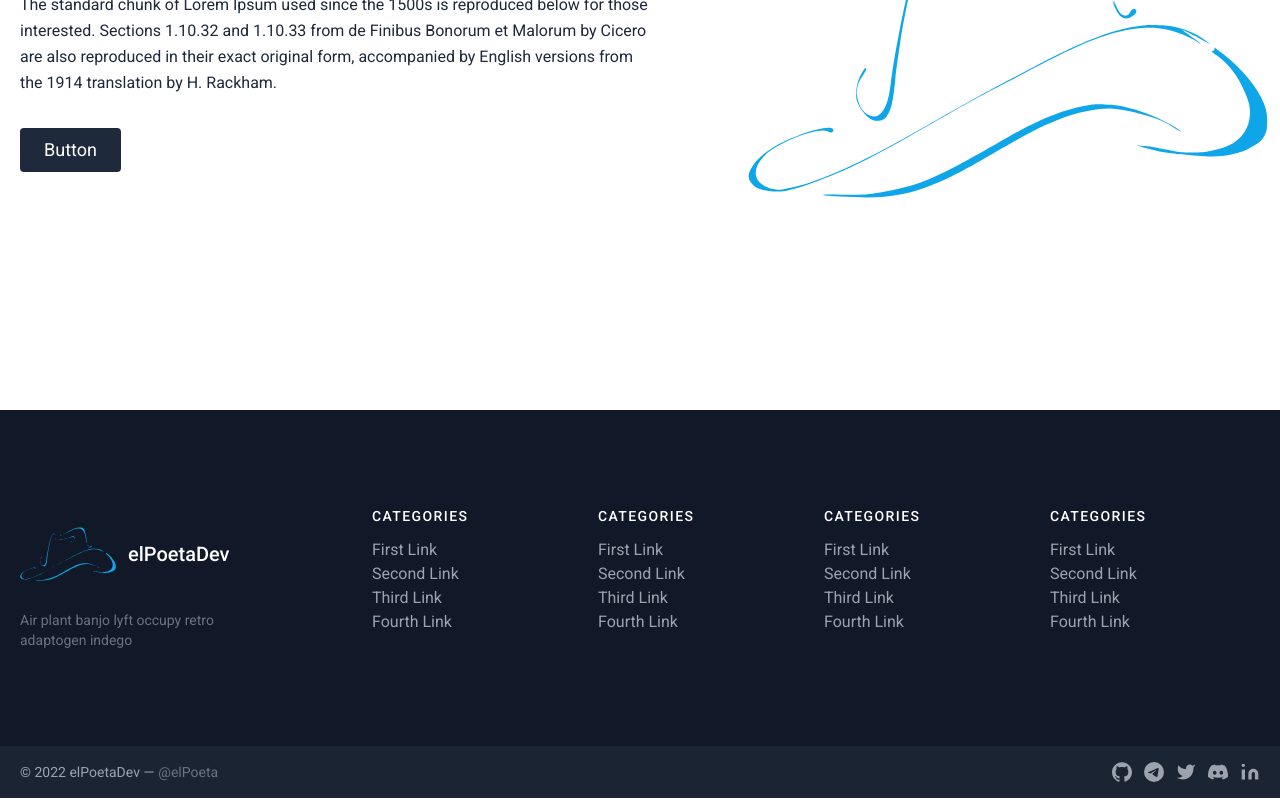
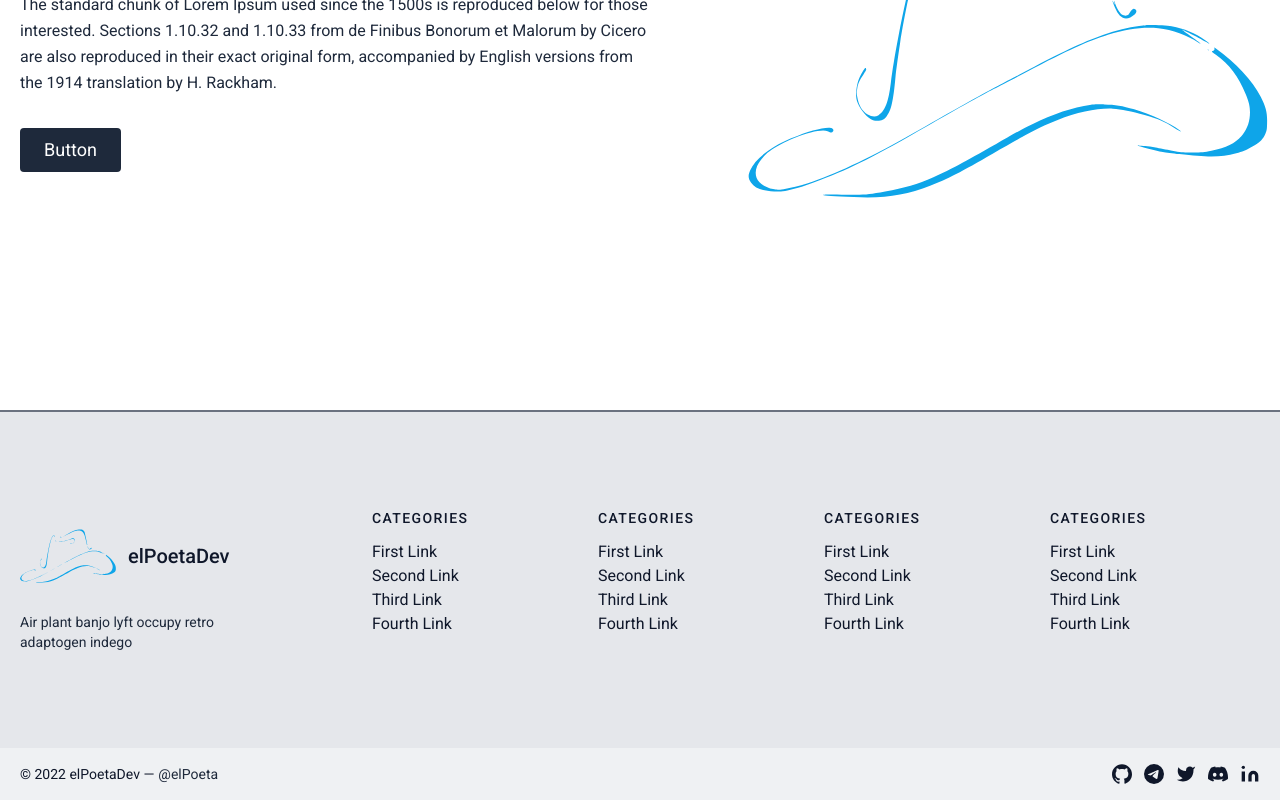
Before and after one commit to elPoeta/elpoetadev, a Next.js app: page / in a window 1280 px wide. Shown: the part 372-1172 px from the top of the page. Built offline with nearby package versions, Linux system fonts and the light colour scheme.

Commit message:
refactor footer styles

```diff
--- a/components/footer/Footer.tsx
+++ b/components/footer/Footer.tsx
@@ -3,117 +3,117 @@ import { Logo } from '../header/Logo'
 
 export const Footer = () => {
   return (
-    <footer className="text-gray-400 bg-gray-900 body-font">
+    <footer className="text-slate-900 bg-gray-200 dark:text-gray-200 dark:bg-slate-900 body-font border-t-2 border-t-gray-500 dark:border-t-slate-800">
       <div className="container px-5 py-24 mx-auto flex md:items-center lg:items-start md:flex-row md:flex-nowrap flex-wrap flex-col">
         <div className="w-64 flex-shrink-0 md:mx-0 mx-auto text-center md:text-left">
-          <a className="flex title-font font-medium items-center md:justify-start justify-center text-white">
+          <a className="flex title-font font-medium items-center md:justify-start justify-center text-slate-900 dark:text-gray-200">
        <Logo fill='#0ea5e9' classNames="w-16 h-16 md:w-24 md:h-24" strokeWidth={0.80277747}  />
             <span className="ml-3 text-xl">elPoetaDev</span>
           </a>
-          <p className="mt-2 text-sm text-gray-500">Air plant banjo lyft occupy retro adaptogen indego</p>
+          <p className="mt-2 text-sm  text-slate-800 dark:text-gray-400">Air plant banjo lyft occupy retro adaptogen indego</p>
         </div>
         <div className="flex-grow flex flex-wrap md:pl-20 -mb-10 md:mt-0 mt-10 md:text-left text-center">
           <div className="lg:w-1/4 md:w-1/2 w-full px-4">
-            <h2 className="title-font font-medium text-white tracking-widest text-sm mb-3">CATEGORIES</h2>
+            <h2 className="title-font font-medium text-slate-900 dark:text-gray-200 tracking-widest text-sm mb-3">CATEGORIES</h2>
             <nav className="list-none mb-10">
               <li>
-                <a className="text-gray-400 hover:text-white">First Link</a>
+                <a className="text-slate-900 dark:text-gray-200 hover:text-slate-700 dark:hover:text-white">First Link</a>
               </li>
               <li>
-                <a className="text-gray-400 hover:text-white">Second Link</a>
+                <a className="text-slate-900 dark:text-gray-200 hover:text-slate-700 dark:hover:text-white">Second Link</a>
               </li>
               <li>
-                <a className="text-gray-400 hover:text-white">Third Link</a>
+                <a className="text-slate-900 dark:text-gray-200 hover:text-slate-700 dark:hover:text-white">Third Link</a>
               </li>
               <li>
-                <a className="text-gray-400 hover:text-white">Fourth Link</a>
+                <a className="text-slate-900 dark:text-gray-200 hover:text-slate-700 dark:hover:text-white">Fourth Link</a>
               </li>
             </nav>
           </div>
           <div className="lg:w-1/4 md:w-1/2 w-full px-4">
-            <h2 className="title-font font-medium text-white tracking-widest text-sm mb-3">CATEGORIES</h2>
+            <h2 className="title-font font-medium text-slate-900 dark:text-gray-200 tracking-widest text-sm mb-3">CATEGORIES</h2>
             <nav className="list-none mb-10">
               <li>
-                <a className="text-gray-400 hover:text-white">First Link</a>
+                <a className="text-slate-900 dark:text-gray-200 hover:text-slate-700 dark:hover:text-white">First Link</a>
               </li>
               <li>
-                <a className="text-gray-400 hover:text-white">Second Link</a>
+                <a className="text-slate-900 dark:text-gray-200 hover:text-slate-700 dark:hover:text-white">Second Link</a>
               </li>
               <li>
-                <a className="text-gray-400 hover:text-white">Third Link</a>
+                <a className="text-slate-900 dark:text-gray-200 hover:text-slate-700 dark:hover:text-white">Third Link</a>
               </li>
               <li>
-                <a className="text-gray-400 hover:text-white">Fourth Link</a>
+                <a className="text-slate-900 dark:text-gray-200 hover:text-slate-700 dark:hover:text-white">Fourth Link</a>
               </li>
             </nav>
           </div>
           <div className="lg:w-1/4 md:w-1/2 w-full px-4">
-            <h2 className="title-font font-medium text-white tracking-widest text-sm mb-3">CATEGORIES</h2>
+            <h2 className="title-font font-medium text-slate-900 dark:text-gray-200 tracking-widest text-sm mb-3">CATEGORIES</h2>
             <nav className="list-none mb-10">
               <li>
-                <a className="text-gray-400 hover:text-white">First Link</a>
+                <a className="text-slate-900 dark:text-gray-200 hover:text-slate-700 dark:hover:text-white">First Link</a>
               </li>
               <li>
-                <a className="text-gray-400 hover:text-white">Second Link</a>
+                <a className="text-slate-900 dark:text-gray-200 hover:text-slate-700 dark:hover:text-white">Second Link</a>
               </li>
               <li>
-                <a className="text-gray-400 hover:text-white">Third Link</a>
+                <a className="text-slate-900 dark:text-gray-200 hover:text-slate-700 dark:hover:text-white">Third Link</a>
               </li>
               <li>
-                <a className="text-gray-400 hover:text-white">Fourth Link</a>
+                <a className="text-slate-900 dark:text-gray-200 hover:text-slate-700 dark:hover:text-white">Fourth Link</a>
               </li>
             </nav>
           </div>
           <div className="lg:w-1/4 md:w-1/2 w-full px-4">
-            <h2 className="title-font font-medium text-white tracking-widest text-sm mb-3">CATEGORIES</h2>
+            <h2 className="title-font font-medium text-slate-900 dark:text-gray-200 tracking-widest text-sm mb-3">CATEGORIES</h2>
             <nav className="list-none mb-10">
               <li>
-                <a className="text-gray-400 hover:text-white">First Link</a>
+                <a className="text-slate-900 dark:text-gray-200 hover:text-slate-700 dark:hover:text-white">First Link</a>
               </li>
               <li>
-                <a className="text-gray-400 hover:text-white">Second Link</a>
+                <a className="text-slate-900 dark:text-gray-200 hover:text-slate-700 dark:hover:text-white">Second Link</a>
               </li>
               <li>
-                <a className="text-gray-400 hover:text-white">Third Link</a>
+                <a className="text-slate-900 dark:text-gray-200 hover:text-slate-700 dark:hover:text-white">Third Link</a>
               </li>
               <li>
-                <a className="text-gray-400 hover:text-white">Fourth Link</a>
+                <a className="text-slate-900 dark:text-gray-200 hover:text-slate-700 dark:hover:text-white">Fourth Link</a>
               </li>
             </nav>
           </div>
         </div>
       </div>
-      <div className="bg-gray-800 bg-opacity-75">
+      <div className="bg-gray-100 dark:bg-slate-800 bg-opacity-75">
         <div className="container mx-auto py-4 px-5 flex flex-wrap flex-col sm:flex-row">
-          <p className="text-gray-400 text-sm text-center sm:text-left">© {new Date().getFullYear()} elPoetaDev —
-            <a href="https://github.com/elPoeta" rel="noopener noreferrer" className="text-gray-500 ml-1" target="_blank">@elPoeta</a>
+          <p className="text-slate-900 dark:text-gray-200 text-sm text-center sm:text-left">© {new Date().getFullYear()} elPoetaDev —
+            <a href="https://github.com/elPoeta" rel="noopener noreferrer" className="text-slate-800 dark:text-gray-400 ml-1" target="_blank">@elPoeta</a>
           </p>
           <span className="inline-flex sm:ml-auto sm:mt-0 mt-2 justify-center sm:justify-start">
-            <a className="text-gray-400">
+            <a className="text-slate-900 dark:text-gray-200">
             <svg fill="currentColor" strokeLinecap="round" strokeLinejoin="round" strokeWidth="2" className="w-5 h-5"  role="img" viewBox="0 0 24 24" xmlns="http://www.w3.org/2000/svg">
               <title>GitHub</title>
               <path d="M12 .297c-6.63 0-12 5.373-12 12 0 5.303 3.438 9.8 8.205 11.385.6.113.82-.258.82-.577 0-.285-.01-1.04-.015-2.04-3.338.724-4.042-1.61-4.042-1.61C4.422 18.07 3.633 17.7 3.633 17.7c-1.087-.744.084-.729.084-.729 1.205.084 1.838 1.236 1.838 1.236 1.07 1.835 2.809 1.305 3.495.998.108-.776.417-1.305.76-1.605-2.665-.3-5.466-1.332-5.466-5.93 0-1.31.465-2.38 1.235-3.22-.135-.303-.54-1.523.105-3.176 0 0 1.005-.322 3.3 1.23.96-.267 1.98-.399 3-.405 1.02.006 2.04.138 3 .405 2.28-1.552 3.285-1.23 3.285-1.23.645 1.653.24 2.873.12 3.176.765.84 1.23 1.91 1.23 3.22 0 4.61-2.805 5.625-5.475 5.92.42.36.81 1.096.81 2.22 0 1.606-.015 2.896-.015 3.286 0 .315.21.69.825.57C20.565 22.092 24 17.592 24 12.297c0-6.627-5.373-12-12-12"/>
             </svg>
             </a>
-            <a href="https://t.me/elPoetaDeveloper" rel="noopener noreferrer" target="_blank" className="ml-3 text-gray-400">
+            <a href="https://t.me/elPoetaDeveloper" rel="noopener noreferrer" target="_blank" className="ml-3 text-slate-900 dark:text-gray-200">
               <svg fill="currentColor" stroke="currentColor" strokeLinecap="round" strokeLinejoin="round" strokeWidth="0" className="w-5 h-5" role="img" viewBox="0 0 24 24" xmlns="http://www.w3.org/2000/svg">
                 <title>Telegram</title>
                 <path d="M11.944 0A12 12 0 0 0 0 12a12 12 0 0 0 12 12 12 12 0 0 0 12-12A12 12 0 0 0 12 0a12 12 0 0 0-.056 0zm4.962 7.224c.1-.002.321.023.465.14a.506.506 0 0 1 .171.325c.016.093.036.306.02.472-.18 1.898-.962 6.502-1.36 8.627-.168.9-.499 1.201-.82 1.23-.696.065-1.225-.46-1.9-.902-1.056-.693-1.653-1.124-2.678-1.8-1.185-.78-.417-1.21.258-1.91.177-.184 3.247-2.977 3.307-3.23.007-.032.014-.15-.056-.212s-.174-.041-.249-.024c-.106.024-1.793 1.14-5.061 3.345-.48.33-.913.49-1.302.48-.428-.008-1.252-.241-1.865-.44-.752-.245-1.349-.374-1.297-.789.027-.216.325-.437.893-.663 3.498-1.524 5.83-2.529 6.998-3.014 3.332-1.386 4.025-1.627 4.476-1.635z"/>
             </svg>
             </a>
-            <a href="https://twitter.com/elPoetaDev" rel="noopener noreferrer" target="_blank" className="ml-3 text-gray-400">
+            <a href="https://twitter.com/elPoetaDev" rel="noopener noreferrer" target="_blank" className="ml-3 text-slate-900 dark:text-gray-200">
               <svg fill="currentColor" strokeLinecap="round" strokeLinejoin="round" strokeWidth="2" className="w-5 h-5" viewBox="0 0 24 24">
                 <title>Twitter</title>
                 <path d="M23 3a10.9 10.9 0 01-3.14 1.53 4.48 4.48 0 00-7.86 3v1A10.66 10.66 0 013 4s-4 9 5 13a11.64 11.64 0 01-7 2c9 5 20 0 20-11.5a4.5 4.5 0 00-.08-.83A7.72 7.72 0 0023 3z"></path>
               </svg>
             </a>
-            <a href="https://discordapp.com/users/1013999474357571594" rel="noopener noreferrer" target="_blank" className="ml-3 text-gray-400">
+            <a href="https://discordapp.com/users/1013999474357571594" rel="noopener noreferrer" target="_blank" className="ml-3 text-slate-900 dark:text-gray-200">
               <svg fill="currentColor" strokeLinecap="round" strokeLinejoin="round" strokeWidth="2" className="w-5 h-5" role="img" viewBox="0 0 24 24" xmlns="http://www.w3.org/2000/svg">
                 <title>Discord</title>
                 <path d="M20.317 4.3698a19.7913 19.7913 0 00-4.8851-1.5152.0741.0741 0 00-.0785.0371c-.211.3753-.4447.8648-.6083 1.2495-1.8447-.2762-3.68-.2762-5.4868 0-.1636-.3933-.4058-.8742-.6177-1.2495a.077.077 0 00-.0785-.037 19.7363 19.7363 0 00-4.8852 1.515.0699.0699 0 00-.0321.0277C.5334 9.0458-.319 13.5799.0992 18.0578a.0824.0824 0 00.0312.0561c2.0528 1.5076 4.0413 2.4228 5.9929 3.0294a.0777.0777 0 00.0842-.0276c.4616-.6304.8731-1.2952 1.226-1.9942a.076.076 0 00-.0416-.1057c-.6528-.2476-1.2743-.5495-1.8722-.8923a.077.077 0 01-.0076-.1277c.1258-.0943.2517-.1923.3718-.2914a.0743.0743 0 01.0776-.0105c3.9278 1.7933 8.18 1.7933 12.0614 0a.0739.0739 0 01.0785.0095c.1202.099.246.1981.3728.2924a.077.077 0 01-.0066.1276 12.2986 12.2986 0 01-1.873.8914.0766.0766 0 00-.0407.1067c.3604.698.7719 1.3628 1.225 1.9932a.076.076 0 00.0842.0286c1.961-.6067 3.9495-1.5219 6.0023-3.0294a.077.077 0 00.0313-.0552c.5004-5.177-.8382-9.6739-3.5485-13.6604a.061.061 0 00-.0312-.0286zM8.02 15.3312c-1.1825 0-2.1569-1.0857-2.1569-2.419 0-1.3332.9555-2.4189 2.157-2.4189 1.2108 0 2.1757 1.0952 2.1568 2.419 0 1.3332-.9555 2.4189-2.1569 2.4189zm7.9748 0c-1.1825 0-2.1569-1.0857-2.1569-2.419 0-1.3332.9554-2.4189 2.1569-2.4189 1.2108 0 2.1757 1.0952 2.1568 2.419 0 1.3332-.946 2.4189-2.1568 2.4189Z"/>
               </svg>
             </a>
-            <a href="https://www.linkedin.com/in/leonardo-tosetto" rel="noopener noreferrer" target="_blank" className="ml-3 text-gray-400">
+            <a href="https://www.linkedin.com/in/leonardo-tosetto" rel="noopener noreferrer" target="_blank" className="ml-3 text-slate-900 dark:text-gray-200">
               <svg fill="currentColor" stroke="currentColor" strokeLinecap="round" strokeLinejoin="round" strokeWidth="0" className="w-5 h-5" viewBox="0 0 24 24">
                 <title>Linkedin</title>
                 <path stroke="none" d="M16 8a6 6 0 016 6v7h-4v-7a2 2 0 00-2-2 2 2 0 00-2 2v7h-4v-7a6 6 0 016-6zM2 9h4v12H2z"></path>
```
Also changed, not shown: components/header/Brand.tsx (+1 -6 lines).
